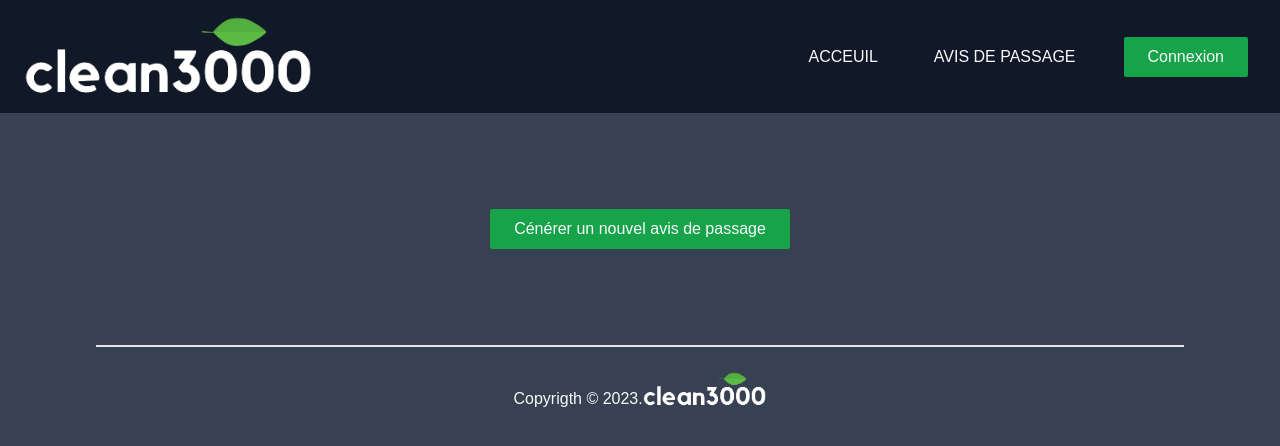
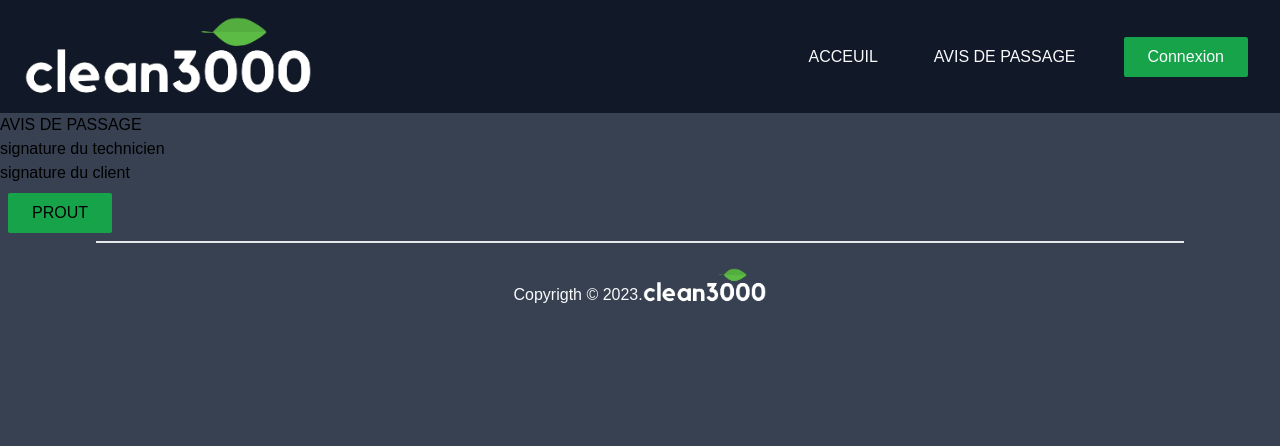
Before and after one commit to DuviM/Clean3000, a Vue app: page /avis in a window 1280 px wide. Shown: the top 446 px of the page. Built offline with nearby package versions, Linux system fonts and the light colour scheme.

Commit message:
store et modal

```diff
--- /dev/null
+++ b/src/components/AppAvisPassage.vue
@@ -0,0 +1,25 @@
+<script setup>
+
+import { useInterventionStore } from '../store/Intervention';
+
+const interventionStore = useInterventionStore();
+
+const {choix, nomClient, date, observations, signatureTechnicien, signatureClient} = interventionStore;
+
+</script>
+
+<template>
+  <div>
+    <h1>AVIS DE PASSAGE</h1>
+    <div>
+      <p>{{ choix }}</p>
+      <p>{{ nomClient }}</p>
+      <p>{{ date }}</p>
+      <p>{{ observations }}</p>
+      <p>signature du technicien</p>
+      <img v-if="signatureTechnicien" :src="signatureTechnicien" alt="signature technicien">
+      <p>signature du client</p>
+      <img v-if="signatureClient" :src="signatureClient" alt="signature client">
+    </div>
+  </div>
+</template>
--- a/src/store/Intervention.js
+++ b/src/store/Intervention.js
@@ -1,39 +1,30 @@
 import { defineStore } from 'pinia';
 
-export const useInterventionStore = defineStore('Intervention', {
-  state : () => ({
-    intervention :{
-      checkboxParticulier : false,
-      checkboxProfessionnel : false,
-      nameInput : '',
-      dateInput : '',
-      observations : '',
-      signatureTechnicien : null,
-      signatureClient : null,
+export const useInterventionStore = defineStore('intervention', {
+  state : () => {
+    return {
+      intervention :{
+        choix : '',
+        nomClient : '',
+        date : '',
+        observations : '',
+        signatureTechnicien: null,
+        signatureClient : null,
+      }
     }
-  }),
-
+  },
+  getters: {
+    isInterventionEmpty: (state) => {
+      return Object.keys(state.intervention).length === 0;
+    }
+  },
   actions : {
-    updateCheckboxParticulier(value) {
-      this.intervention.checkboxParticulier = value;
+    submitForm () {
+      const intervention = this.intervention;
+      console.log(intervention);
     },
-    updateCheckboxProfessionnel(value) {
-      this.intervention.checkboxProfessionnel = value;
+    clearIntervention () {
+      this.intervention = {};
     },
-    updateNameInput(value) {
-      this.intervention.nameInput =value;
-    },
-    updateDateInput(value) {
-      this.intervention.dateInput = value;
-    },
-    updateObservations(value) {
-      this.intervention.observations = value;
-    },
-    updateSignatureTechnicien(imageData) {
-      this.intervention.signatureTechnicien = imageData;
-    },
-    updateSignatureClient(imageData) {
-      this.intervention.signatureClient = imageData;
-    }
   }
 });
--- a/src/views/Avis.vue
+++ b/src/views/Avis.vue
@@ -4,47 +4,67 @@ import { useInterventionStore } from '../store/Intervention';
 import AppButton from '../components/AppButton.vue';
 import AppModalIntervention from '../components/AppModalIntervention.vue';
 import AppSignaturePad from '../components/AppSignaturePad.vue';
+import AppAvisPassage from '../components/AppAvisPassage.vue';
 
-const intervention = useInterventionStore();
+const interventionStore = useInterventionStore();
+
+
+const submitForm = () => {
+  interventionStore.submitForm();
+}
 
 const showModal = ref(false);
 
+const updateSignatureTechnicien = (signatureData) => {
+    formStore.signaturetechnicien = signatureData;
+  };
+
+const updateSignatureClient = (signatureData) => {
+    formStore.signatureClient = signatureData;
+  };
+
+const isInterventionEmpty = interventionStore.isInterventionEmpty;
+const clearIntervention = interventionStore.clearIntervention;
 </script>
 
 <template>
-  <div class="flex items-center justify-center">
-    <AppButton id="show-modal" @click="showModal = true" class="my-24">
+  <div class="flex items-center justify-center" v-if="isInterventionEmpty">
+    <AppButton id="show-modal" @click="showModal = true" class="my-24" >
       <span class="text-gray-50">
         Cénérer un nouvel avis de passage
       </span>
     </AppButton>
   </div>
+  <div v-if="!isInterventionEmpty">
+    <AppAvisPassage ></AppAvisPassage>
+    <AppButton @click="clearIntervention">PROUT</AppButton>
+  </div>
   <Teleport to="body">
     <AppModalIntervention :show="showModal" @close="showModal = false">
                   <template #header>
                     <div class="border rounded-md mx-2 md:mx-24 my-6 pb-8 bg-gray-700">
-                      <form @submit.prevent="submitForm" action="" method="get">
+                      <form @submit.prevent="submitForm()" action="" method="get">
                         <div class="flex flex-col md:flex-row items-center justify-between mt-6 md:mx-48">
                           <fieldset class="rounded border border-solid border-gray-50 flex flex-col px-6 pb-2">
                             <legend class="text-gray-50 px-2">
                               client:
                             </legend>
                             <div>
-                              <input type="checkbox" name="particulier" id="particulier" v-model="client" value="particulier">
+                              <input type="radio" name="client" id="particulier" v-model="choix" value="particulier">
                               <label for="particulier" class="text-gray-50 ml-2">Particulier</label>
                             </div>
                             <div>
-                              <input type="checkbox" name="professionnel" id="professionnel" v-model="client" value="professionnel" >
+                              <input type="radio" name="client" id="professionnel" v-model="choix" value="professionnel" >
                               <label for="professionnel" class="text-gray-50 ml-2">Professionnel</label>
                             </div>
                           </fieldset>
                           <div>
-                            <input type="text" placeholder="Nom du client/Raison sociale" class="bg-gray-500 text-gray-50 rounded w-72 p-2 mt-2 md:mt-0" v-model="clientName" @press.enter="intervention.updateNameInput()">
+                            <input type="text" placeholder="Nom du client/Raison sociale" class="bg-gray-500 text-gray-50 rounded w-72 p-2 mt-2 md:mt-0" v-model="nomClient">
                           </div>
                         </div>
                         <div class="flex flex-col md:flex-row items-center justify-between mt-6 md:mx-48">
                           <label for="date" class="text-gray-50 ml-2">Date d'intervention :</label>
-                          <input type="datetime-local" name="date" id="date" class="bg-gray-500 text-gray-50 rounded w-72 p-2 mt-2 md:mt-0" v-model="dateIntervention">
+                          <input type="datetime-local" name="date" id="date" class="bg-gray-500 text-gray-50 rounded w-72 p-2 mt-2 md:mt-0" v-model="date">
                         </div>
                         <div class="flex flex-col md:flex-row items-center justify-between mt-6 md:mx-48">
                           <label for="observations" class="text-gray-50 ml-2">Observations :</label>
@@ -53,14 +73,14 @@ const showModal = ref(false);
                         <div class="flex flex-col md:flex-row items-center justify-evenly mt-6">
                           <div class="flex flex-col items-center mt-0 md:mt-6">
                             <label for="signatureTechnicien" class="text-gray-50 ml-2">Signature du technicien :</label>
-                            <AppSignaturePad class="h-[150px] w-72" v-model="signatureTechnicien"></AppSignaturePad>
+                            <AppSignaturePad class="h-[150px] w-72"  @signature="updateSignatureTechnicien"></AppSignaturePad>
                           </div>
                           <div class="flex flex-col items-center mt-16 md:mt-6 mb-4 md:mb-0">
                             <label for="signatureClient" class="text-gray-50 ml-2">Signature du client :</label>
-                            <AppSignaturePad class="h-[150px] w-72" v-model="signatureClient"></AppSignaturePad>
+                            <AppSignaturePad class="h-[150px] w-72" @signature="updateSignatureClient"></AppSignaturePad>
                           </div>
                           <div>
-                            <AppButton type="submit" class="mt-16 md:mt-8" @click ="submitForm">Valider l'avis de passage</AppButton>
+                            <AppButton type="submit" class="mt-16 md:mt-8" @click ="submitForm, showModal = false">Valider les informations</AppButton>
                           </div>
                         </div>
                       </form>
```
